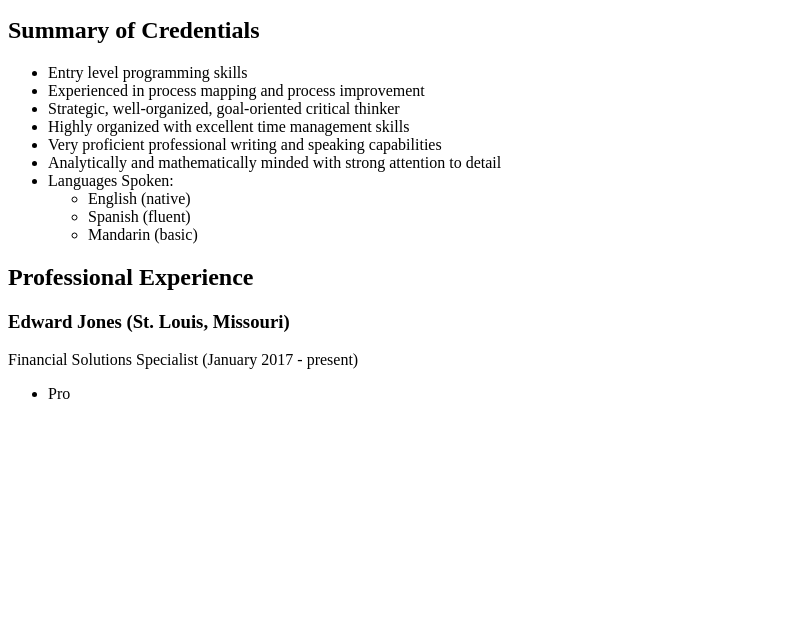
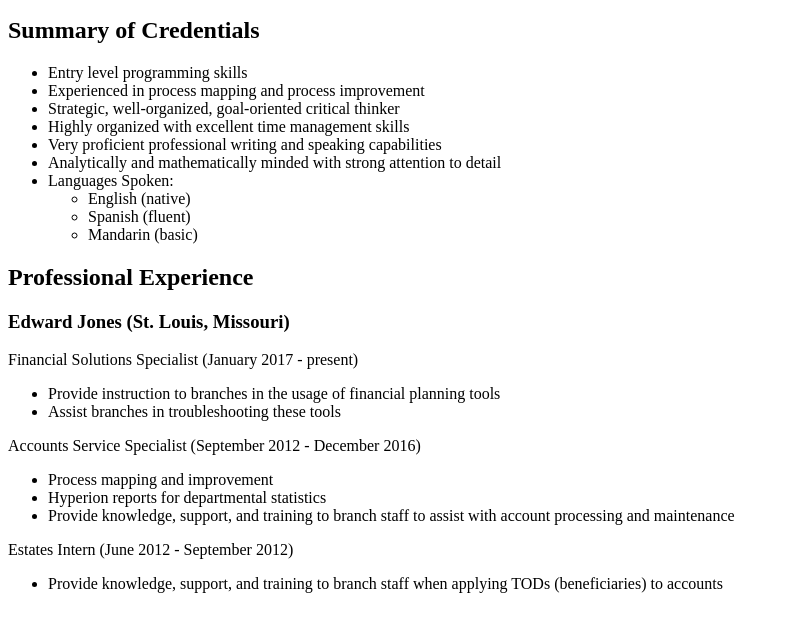
Before and after one commit to joellis13/html-me-something, a plain HTML site: page index.html in a window 1280 px wide. Shown: the part 119-750 px from the top of the page, without its empty margins (0-790 px from the left). Drawn offline with Linux system fonts and the light colour scheme.

Commit message:
Added Professional experience (Edward Jones)

```diff
--- a/index.html
+++ b/index.html
@@ -30,7 +30,22 @@
 			<p>
 				Financial Solutions Specialist (January 2017 - present)
 				<ul>
-					<li>Pro</li>
+					<li>Provide instruction to branches in the usage of financial planning tools</li>
+					<li>Assist branches in troubleshooting these tools</li>
+				</ul>
+			</p>
+			<p>
+				Accounts Service Specialist (September 2012 - December 2016)
+				<ul>
+					<li>Process mapping and improvement</li>
+					<li>Hyperion reports for departmental statistics</li>
+					<li>Provide knowledge, support, and training to branch staff to assist with account processing and maintenance</li>
+				</ul>
+			</p>
+			<p>
+				Estates Intern (June 2012 - September 2012)
+				<ul>
+					<li>Provide knowledge, support, and training to branch staff when applying TODs (beneficiaries) to accounts</li>
 				</ul>
 			</p>
 	</body>
```
